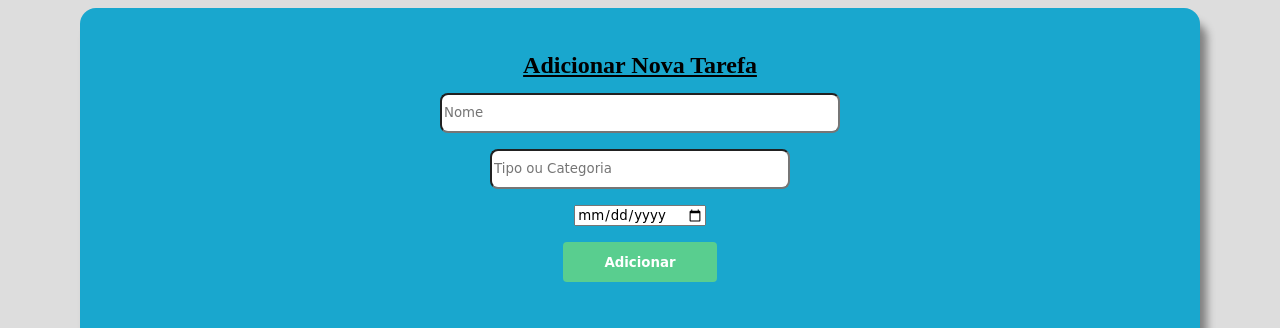
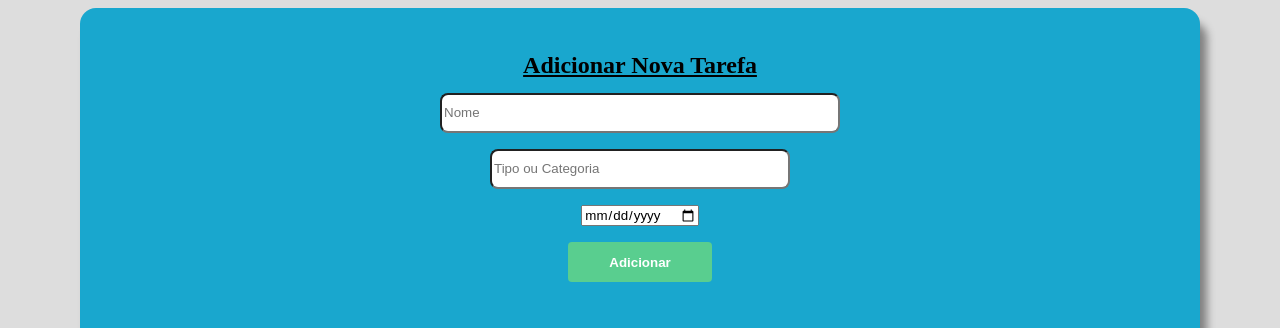
Before and after one commit to HenryKanemoto/Org, a plain HTML site: page index.html in a window 1280 px wide. Shown: the top 328 px of the page. Drawn offline with nearby package versions, Linux system fonts and the light colour scheme.

Commit message:
Mudança de fonte

```diff
--- a/style.css
+++ b/style.css
@@ -9,7 +9,7 @@
     --cor-desabilitado: #8D8DAA;
     --cor-background-scrollbar: #AAAAAA;
     --cor-thumb-scrollbar: #61F2F5;
-    --fonte-principal: "Caveat", cursive;
+    --fonte-principal: "Mansalva", sans-serif;
 }
 *{
     font-family: var(--fonte-principal);
```
